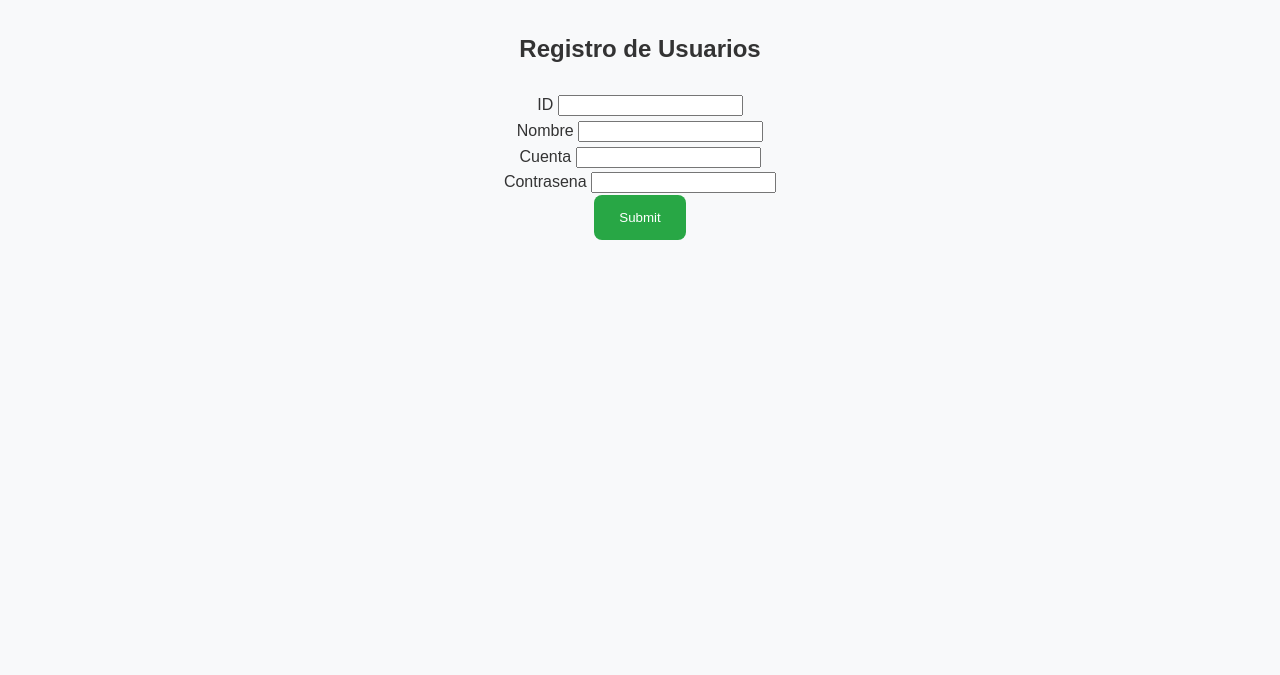
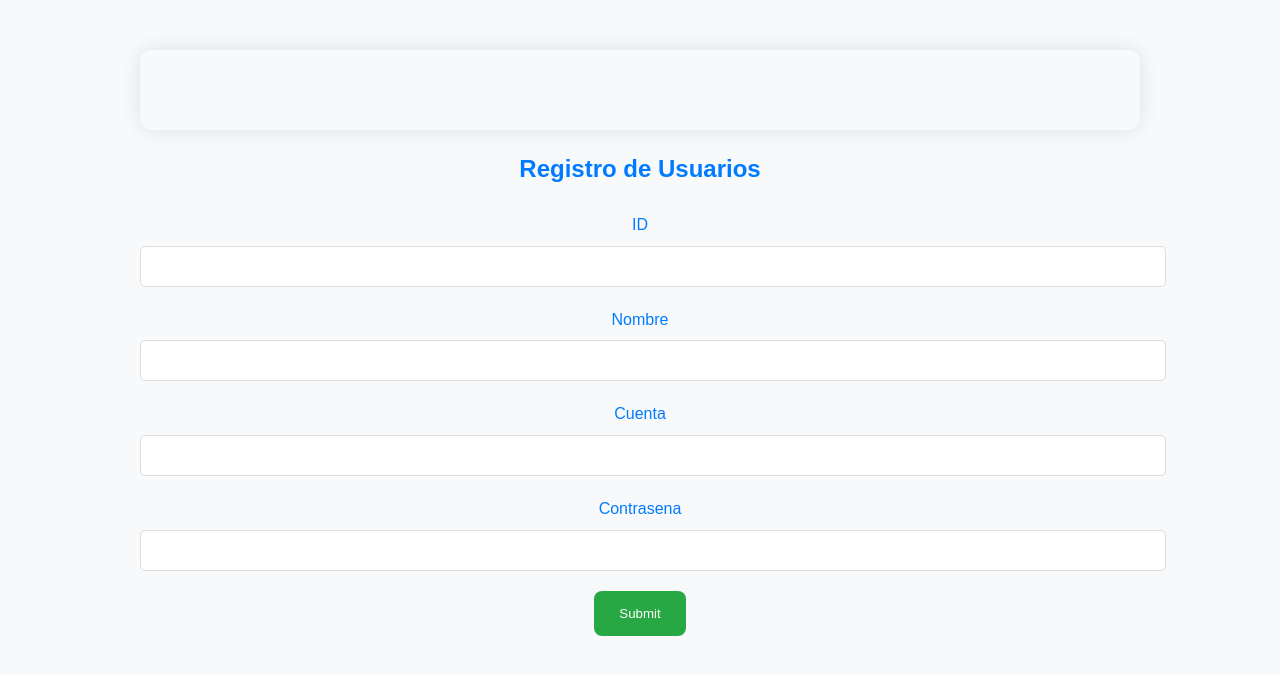
Before and after one commit to Fabiel89/VideoGit, a PHP site: page / in a window 1280 px wide. Shown: the top 675 px of the page. Run offline with PHP 8.4, Linux system fonts and the light colour scheme.

Commit message:
Update style.css

```diff
--- a/style.css
+++ b/style.css
@@ -1,3 +1,33 @@
+form {
+    margin-top: 50px;
+    padding: 40px;
+    background-color: #f8f9fa;
+    border-radius: 12px;
+    box-shadow: 0 0 20px rgba(0, 0, 0, 0.1);
+}
+
+h2 {
+    text-align: center;
+    color: #007bff;
+}
+
+
+.form-group {
+    margin-bottom: 20px;
+}
+
+label {
+    display: block;
+    margin-bottom: 8px;
+    color: #007bff;
+}
+
+input {
+    width: 100%;
+    padding: 12px;
+    border: 1px solid #ddd;
+    border-radius: 5px;
+}
 .table-container {
     margin-top: 30px;
     text-align: center;
```
